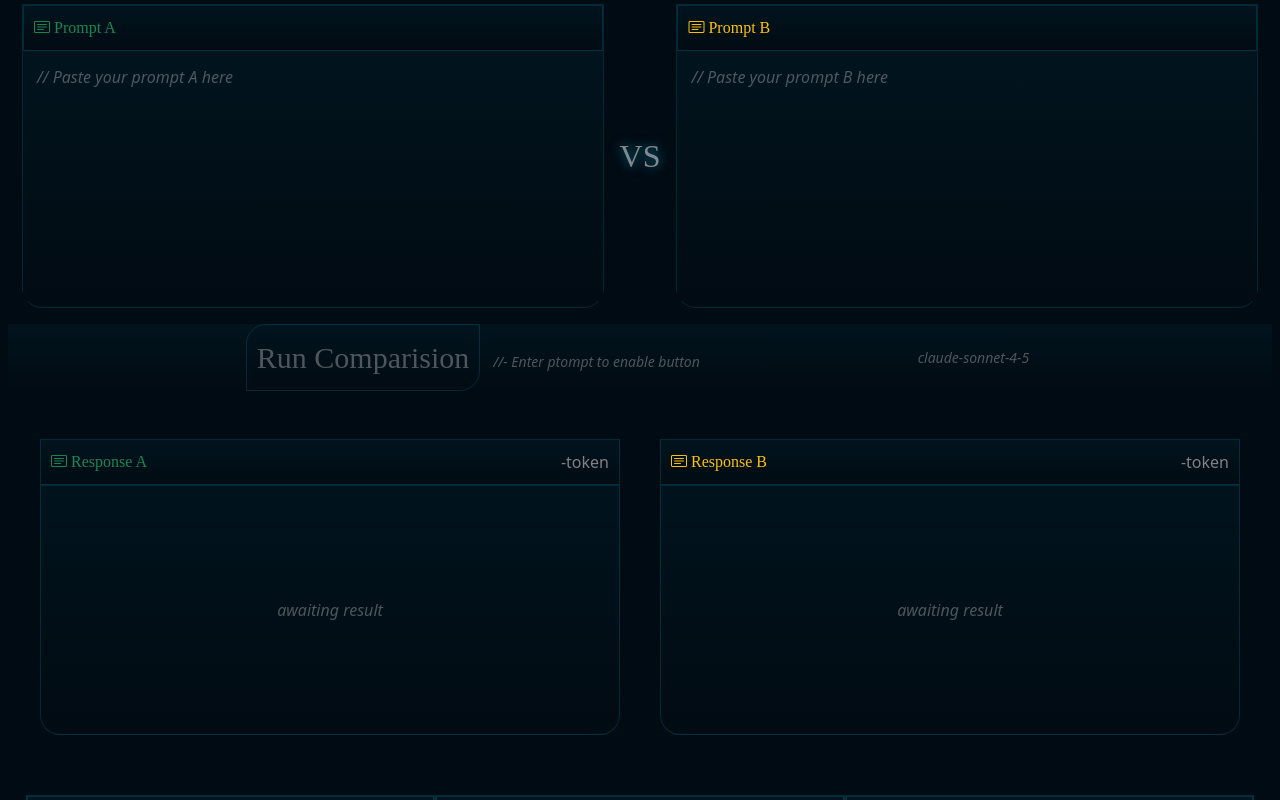
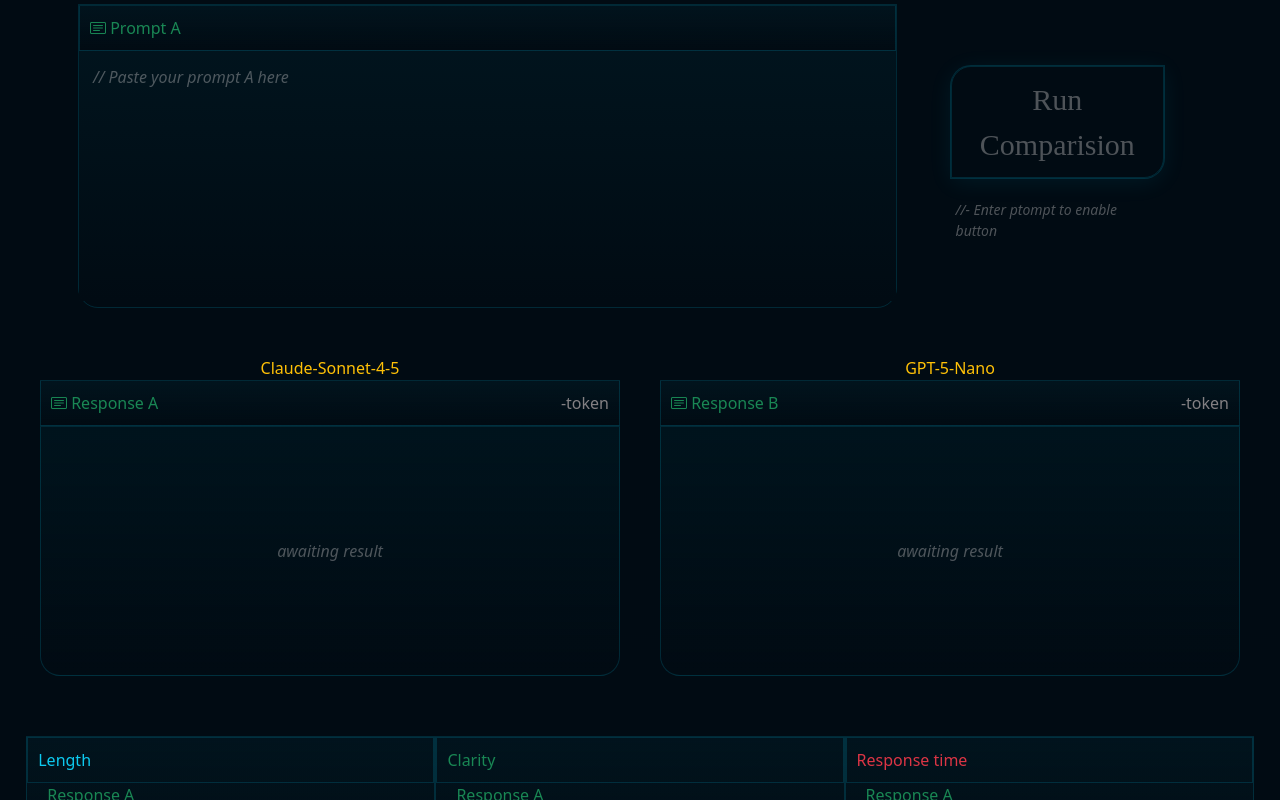
Before and after one commit to bguragain1023-web/AI-Prompt-Diff, a React (Vite) app: page / in a window 1280 px wide. Shown: the part 240-1040 px from the top of the page. Built offline with nearby package versions, Linux system fonts and the light colour scheme; a web font is replaced by a local one.

Commit message:
added gpt-5-nano llm to compare one prompt , added history section for prompt history and error handing

```diff
--- a/src/App.css
+++ b/src/App.css
@@ -1,11 +1,11 @@
 :root{
-  /* --bgbody : radial-gradient(rgba(0, 0, 0, 0.441),rgba(63, 4, 63, 0.512)); */
   --bgbody: #010B13;
   --text-light:rgba(191, 181, 181, 0.686);
   --text-deemed: rgba(231, 225, 225, 0.336);
   --shadow: 0 0 0 1px rgba(0,212,255,0.15), 0 4px 24px rgba(0,212,255,0.08);
   --border:1px solid rgba(0,212,255,0.15);
   --inputbg:linear-gradient(rgba(0, 213, 255, 0.043), #010B13);
+  --airesponse:#8a9ab5;
 }
 .indie-flower-regular {
   font-family: "Indie Flower", cursive;
@@ -104,22 +104,17 @@
 
 }
 .prompt{
-  width:46%;
+  width:80%;
   border: var(--border);
   border-radius: 0 0 20px 20px;
 }
 
 
-.vs{
-  text-shadow: 0 0 12px rgba(0,212,255,0.6);
-  font-size:2rem;
-  color:var(--text-light);
 
-}
 
   .runbar{
     padding:0 30px;
-    background: var(--inputbg);
+
   }
 .run-btn{
 
@@ -130,6 +125,7 @@
   transition: all .2s ease;
   padding:10px;
   color:var(--text-light);
+  box-shadow: var(--shadow);
 
 }
 
@@ -165,6 +161,7 @@
   background: var(--inputbg);
   border:var(--border);
   padding:10px;
+  width:100%;
 }
 .response-box{
 background: var(--inputbg);
@@ -175,6 +172,7 @@
   border-radius:  0 0 20px 20px;
   width: 100%;
   overflow-x: hidden;
+  padding:10px;
 }
 
 .response-box h1, .response-box h2, .response-box h3 {
@@ -184,22 +182,18 @@
 }
 
 .response-box p {
-
   line-height: 1.7;
-color:var(--text-light);
-  margin-bottom: 10px;
+ color:var(--airesponse);
 }
 
 .response-box ul, .response-box ol {
   padding-left: 20px;
   margin-bottom: 10px;
   font-size: 13px;
-  color: #8a9ab5;
+  color: var(--airesponse);
 }
 
-.response-box strong {
-  color: #e8ecf5;
-}
+
 
 .response-box code {
   background: #1e2535;
@@ -228,6 +222,27 @@
 .token{
   color: var(--text-light);
 }
+
+/* History box */
+
+.history-title{
+  font-size:20px;
+  color:var(--text-light);
+  font-style: italic;
+
+  padding:20px;
+  border-radius: 20px;;
+}
+
+.history-box{
+   background: var(--inputbg);
+ color: var(--text-deemed);
+  padding:10px;
+  font-style: italic;
+  border-radius: 20px;;
+}
+
+
 /* ---------Deatil---------- */
 .detail-container{
   padding:20px;
@@ -237,6 +252,7 @@
   width:33% ;
   border:var(--border);
   min-height:150px;
+
 }
 .detail-title{
 padding:10px;
@@ -270,13 +286,14 @@
 
 }
 .key-title{
+  font-style: italic;
   font-size:20px;
   padding:20px;
 }
 .diff-item{
  font-size: 13px;
   line-height: 1.7;
-  color:var(--text-light);
+  color:var(--airesponse);
   margin-bottom: 10px;
 }
 
@@ -297,9 +314,11 @@
     color:var(--text-light);
   }
 
-  .vs{
-    font-size:1rem
+  .prompt-section{
+    display:flex;
+    flex-direction: column;;
   }
+
 
   .response-container{
   width:100%;
@@ -320,7 +339,7 @@
   font-size: 10px;
 }
 .response-title{
-font-size: 14px;;
+font-size: 12px;;
 }
 .token{
   font-size: 13px;;
--- a/src/App.jsx
+++ b/src/App.jsx
@@ -1,5 +1,5 @@
 import { useState } from "react";
-import { fetchFromClaude, fetchKeyDifferences } from "./utils/api";
+import { fetchFromClaude, fetchKeyDifferences, callOpenAI } from "./utils/api";
 import { getLength, getClarity } from "./utils/metric";
 import "./App.css";
 import { Compare } from "./components/Compare";
@@ -8,26 +8,32 @@
 import { Hero } from "./components/Hero";
 import { Input } from "./components/Input";
 import { Navbar } from "./components/Navbar";
+import { History } from "./components/History";
 
 function App() {
   const [promptA, setPromptA] = useState("");
-  const [promptB, setPromptB] = useState("");
   const [results, setResults] = useState(null);
   const [loading, setLoading] = useState(false);
   const [metrics, setMetrics] = useState(null);
   const [differences, setDifferences] = useState(null);
+  const [history, setHistory] = useState([]);
+  const [error, setError] = useState(null);
 
-  const canRun = promptA.trim().length > 0 && promptB.trim().length > 0;
+  const canRun = promptA.trim().length > 0;
 
   const handleOnRun = async () => {
+    setResults(null);
     setLoading(true);
+    setDifferences(null);
+    setMetrics(null);
+    setError(null);
     try {
       const startTimeA = Date.now();
       const resultA = await fetchFromClaude(promptA);
       const speedA = Date.now() - startTimeA;
 
       const startTimeB = Date.now();
-      const resultB = await fetchFromClaude(promptB);
+      const resultB = await callOpenAI(promptA);
       const speedB = Date.now() - startTimeB;
 
       const diffs = await fetchKeyDifferences(resultA.text, resultB.text);
@@ -48,8 +54,10 @@
 
       setResults({ a: resultA, b: resultB });
       setMetrics(metric);
+      setHistory((prev) => [...prev, promptA]);
     } catch (error) {
       console.log(error);
+      setError("Something Went Wrong. Please try again later");
     } finally {
       setLoading(false);
     }
@@ -61,15 +69,15 @@
         <Hero />
         <Input
           promptA={promptA}
-          promptB={promptB}
           setPromptA={setPromptA}
-          setPromptB={setPromptB}
           canRun={canRun}
           loading={loading}
           handleOnRun={handleOnRun}
         />
-        <Compare results={results} />
+        <Compare results={results} error={error} />
+
         <Detail metrics={metrics} differences={differences} />
+        <History history={history} />
         <Footer />
       </div>
     </>
--- a/src/components/Compare.jsx
+++ b/src/components/Compare.jsx
@@ -1,35 +1,43 @@
 import ReactMarkdown from "react-markdown";
-export const Compare = ({ results }) => {
+export const Compare = ({ results, error }) => {
   return (
     <div className="compare-section d-flex g-2 justify-content-center align-items-center">
-      <div className="response-container">
+      <div className="response-container d-flex align-items-center justify-content-center flex-column">
+        <span className="aiName text-warning">Claude-Sonnet-4-5 </span>
         <div className="response-title   d-flex justify-content-between">
-          <span className="text-success indie-flower-regular">
+          <span className="text-success ">
             <i className="bi bi-card-text"></i> Response A
           </span>
+
           <span className="token">{results?.a.token}-token</span>
         </div>
         <div
           className={`response-box   ${results ? "" : " d-flex justify-content-center align-items-center"} `}
         >
-          {results ? (
+          {error ? (
+            <span className="text-danger">{error}</span>
+          ) : results ? (
             <ReactMarkdown>{results.a.text}</ReactMarkdown>
           ) : (
             <span className="emptyresponse">awaiting result </span>
           )}
         </div>
       </div>
-      <div className="response-container">
+      <div className="response-container d-flex align-items-center justify-content-center flex-column">
+        <span className="aiName text-warning "> GPT-5-Nano </span>
         <div className="response-title   d-flex justify-content-between">
-          <span className="text-warning indie-flower-regular">
+          <span className="text-success ">
             <i className="bi bi-card-text  "></i> Response B
           </span>
+
           <span className="token">{results?.b.token}-token</span>
         </div>
         <div
           className={`response-box  ${results ? "" : " d-flex justify-content-center align-items-center"} `}
         >
-          {results ? (
+          {error ? (
+            <span className="text-danger">{error}</span>
+          ) : results ? (
             <ReactMarkdown>{results.b.text}</ReactMarkdown>
           ) : (
             <span className="emptyresponse">awaiting result </span>
--- a/src/components/Detail.jsx
+++ b/src/components/Detail.jsx
@@ -5,9 +5,7 @@
     <>
       <div className="detail-container d-flex justify-content-center align-items-center">
         <div className="length detail-box">
-          <div className="detail-title indie-flower-regular text-info">
-            Length
-          </div>
+          <div className="detail-title text-info ">Length</div>
           <div className="result-box">
             <Metrics
               valueA={metrics?.a.length ?? 0}
@@ -16,9 +14,7 @@
           </div>
         </div>
         <div className="clarity detail-box ">
-          <div className="detail-title indie-flower-regular text-success ">
-            Clarity
-          </div>
+          <div className="detail-title  text-success ">Clarity</div>
           <div className="result-box">
             <Metrics
               valueA={metrics?.a.clarity ?? 0}
@@ -27,9 +23,7 @@
           </div>
         </div>
         <div className="focus detail-box ">
-          <div className="detail-title indie-flower-regular text-danger">
-            Response time
-          </div>
+          <div className="detail-title text-danger">Response time</div>
           <div className="result-box">
             <Metrics
               valueA={metrics?.a.speed ?? 0}
@@ -41,9 +35,7 @@
       </div>
 
       <div className="key-differences ">
-        <div className="key-title text-info indie-flower-regular">
-          Key Differences:
-        </div>
+        <div className="key-title text-info ">Key Differences:</div>
         {differences &&
           differences
             .split("\n")
--- /dev/null
+++ b/src/components/History.jsx
@@ -0,0 +1,18 @@
+export const History = ({ history }) => {
+  if (!history || history.length === 0) return null;
+  return (
+    <>
+      <div className="">
+        <span className="history-title text-info">Prompt History</span>
+        <div className="history-box container">
+          {history.map((item, i) => (
+            <li key={i} className="list-unstyled list-edit">
+              {" "}
+              - {item}
+            </li>
+          ))}
+        </div>
+      </div>
+    </>
+  );
+};
--- a/src/components/Input.jsx
+++ b/src/components/Input.jsx
@@ -1,17 +1,15 @@
 export const Input = ({
   promptA,
-  promptB,
   setPromptA,
-  setPromptB,
   loading,
   canRun,
   handleOnRun,
 }) => {
   return (
     <>
-      <div className="prompt-section d-flex justify-content-center align-items-center p-2 gap-3 ">
+      <div className="prompt-section container d-flex justify-content-center align-items-center p-2 gap-3 ">
         <div className="prompt">
-          <div className="prompt-title  indie-flower-regular text-success">
+          <div className="prompt-title   text-success">
             {" "}
             <i className="bi bi-card-text"></i> Prompt A
           </div>
@@ -27,27 +25,9 @@
             <label htmlFor="promptarea-1">// Paste your prompt A here</label>
           </div>
         </div>
-        <div className="vs indie-flower-regular ">VS</div>
-        <div className="prompt">
-          <div className="prompt-title indie-flower-regular text-warning">
-            <i className="bi bi-card-text"></i> Prompt B
-          </div>
-          <div className="form-wrap">
-            <textarea
-              className="prompt-input-area"
-              name="prompt-2"
-              id="promptarea-2"
-              placeholder=" "
-              value={promptB}
-              onChange={(e) => setPromptB(e.target.value)}
-            ></textarea>
-            <label htmlFor="promptarea-2">// Paste your prompt B here</label>
-          </div>
-        </div>
-      </div>
 
-      <div className="runbar d-flex align-items-center justify-content-evenly  m-2 ">
-        <div className="left d-flex gap-2 align-items-center">
+        <div className="runbar   m-2 ">
+          <div className="left d-flex gap-2 flex-column  align-items-center">
             <button
               type="button"
               className="run-btn indie-flower-regular"
@@ -72,7 +52,7 @@
               //- Enter ptompt to enable button
             </div>
           </div>
-        <div className="btn-status ">claude-sonnet-4-5</div>
+        </div>
       </div>
     </>
   );
--- a/src/utils/api.js
+++ b/src/utils/api.js
@@ -2,6 +2,9 @@
 const url = process.env.NODE_ENV === "production"
   ? "/api/compare"
   : "http://localhost:3001/api/compare";
+
+  const gptUrl = process.env.NODE_ENV ==="production" ? '/api/gpt-5'
+  : "http://localhost:3001/api/gpt-5";
 
 export const fetchKeyDifferences = async(responseA, responseB)=>{
 
@@ -29,8 +32,6 @@
 
 
 export const fetchFromClaude = async(prompt)=>{
-
-
 const response = await fetch (url,{
       method: "POST",
     headers: {
@@ -40,9 +41,29 @@
 })
 
 const data = await response.json();
-console.log(data)
 return {
     text:data.content[0].text,
     token: data.usage.output_tokens,
 };
 }
+
+export const callOpenAI = async(prompt) =>{
+
+  const response = await fetch (gptUrl,{
+    method: "POST",
+    headers: {
+      "Content-Type" : "application/json",
+
+    },
+    body: JSON.stringify({prompt})
+  });
+  const data = await response.json();
+
+const messageOutput = data.output.find(item => item.type === "message");
+if (!messageOutput) throw new Error("No message output from GPT");
+  return{
+    text : messageOutput.content[0].text,
+    token: data.usage.output_tokens
+  };
+
+}
```
Also changed, not shown: api/gpt-5.js (added, +20 -0 lines), server.js (+26 -1 lines). Lines whose indentation alone changed are shown as unchanged.
